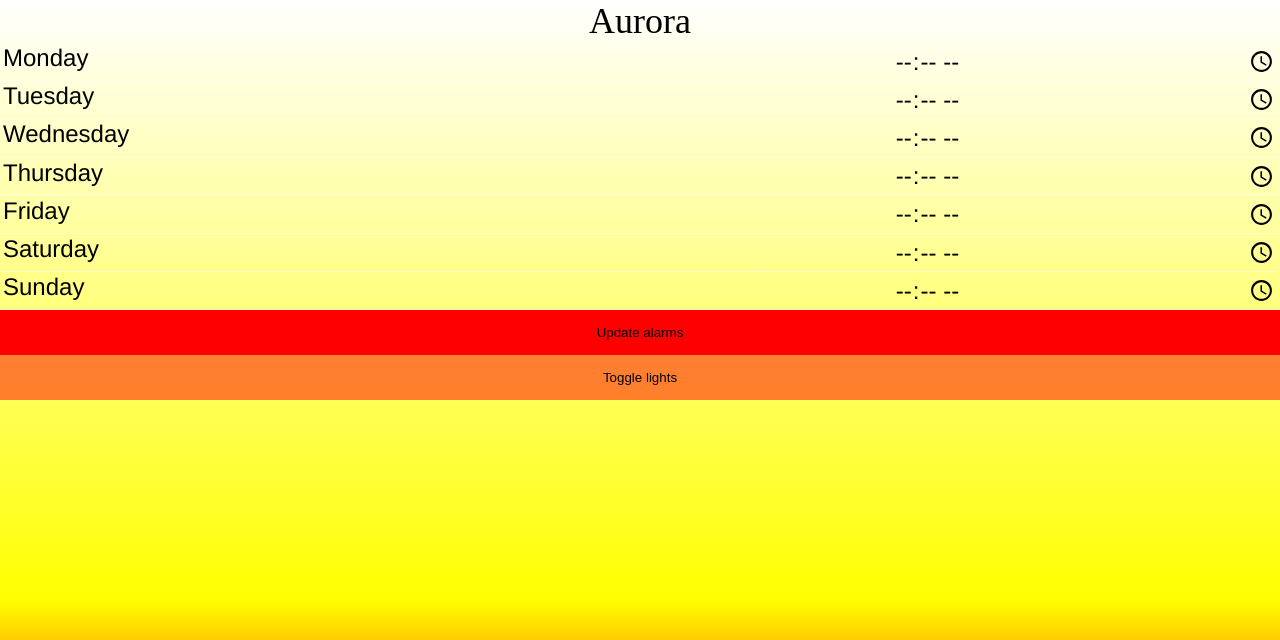
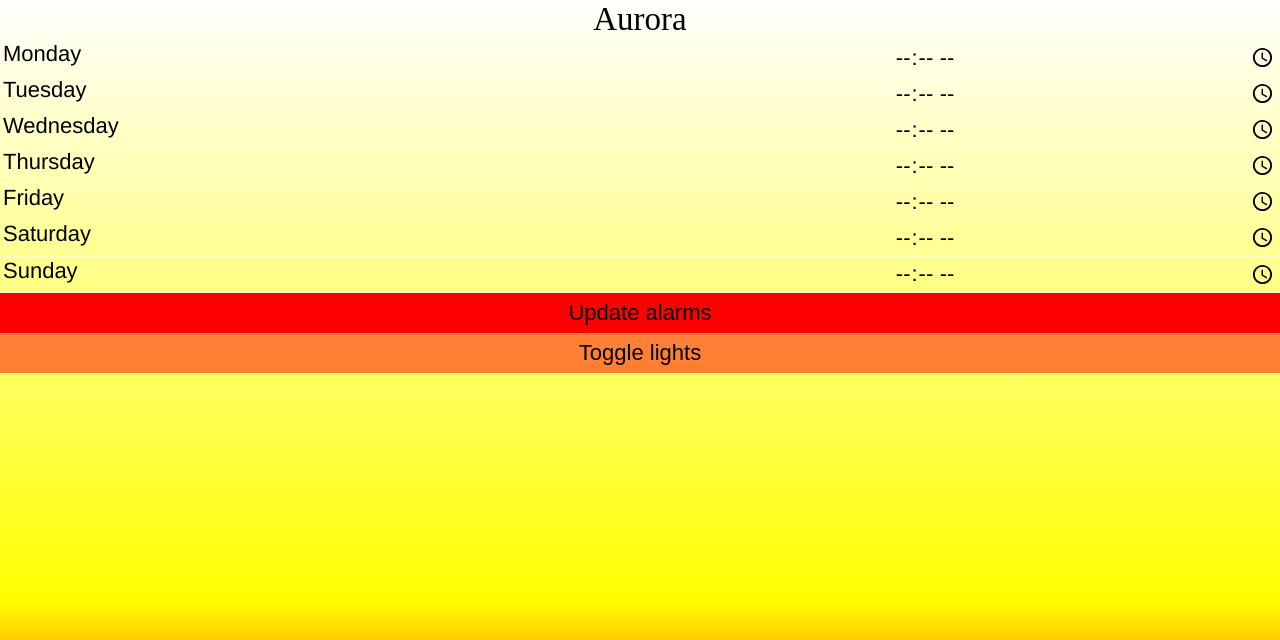
Before and after one commit to mikeboehm/aurora-web, a Flask app: page / in a window 1280 px wide. Shown: the top 640 px of the page. Run offline with Flask 2, Linux system fonts and the light colour scheme; data that the repository does not hold is empty.

Commit message:
CSS changes

```diff
--- a/static/style.css
+++ b/static/style.css
@@ -66,7 +66,7 @@ body{
 	background-repeat: no-repeat;
 	margin: 0;
 	padding: 0;
-	font-size: 24px;
+	font-size: 22px;
 }
 
 
@@ -85,13 +85,14 @@ body{
 }
 
 button {
-	padding: 15px;
+	padding: 7px;
 	border: none;
 	margin: 0;
 /* 	border: 1px solid black; */
 	text-align: center;
 /* 	border-radius: 1px; */
 	width: 100%;
+	font-size: 1em;
 }
 
 div.row {
```
